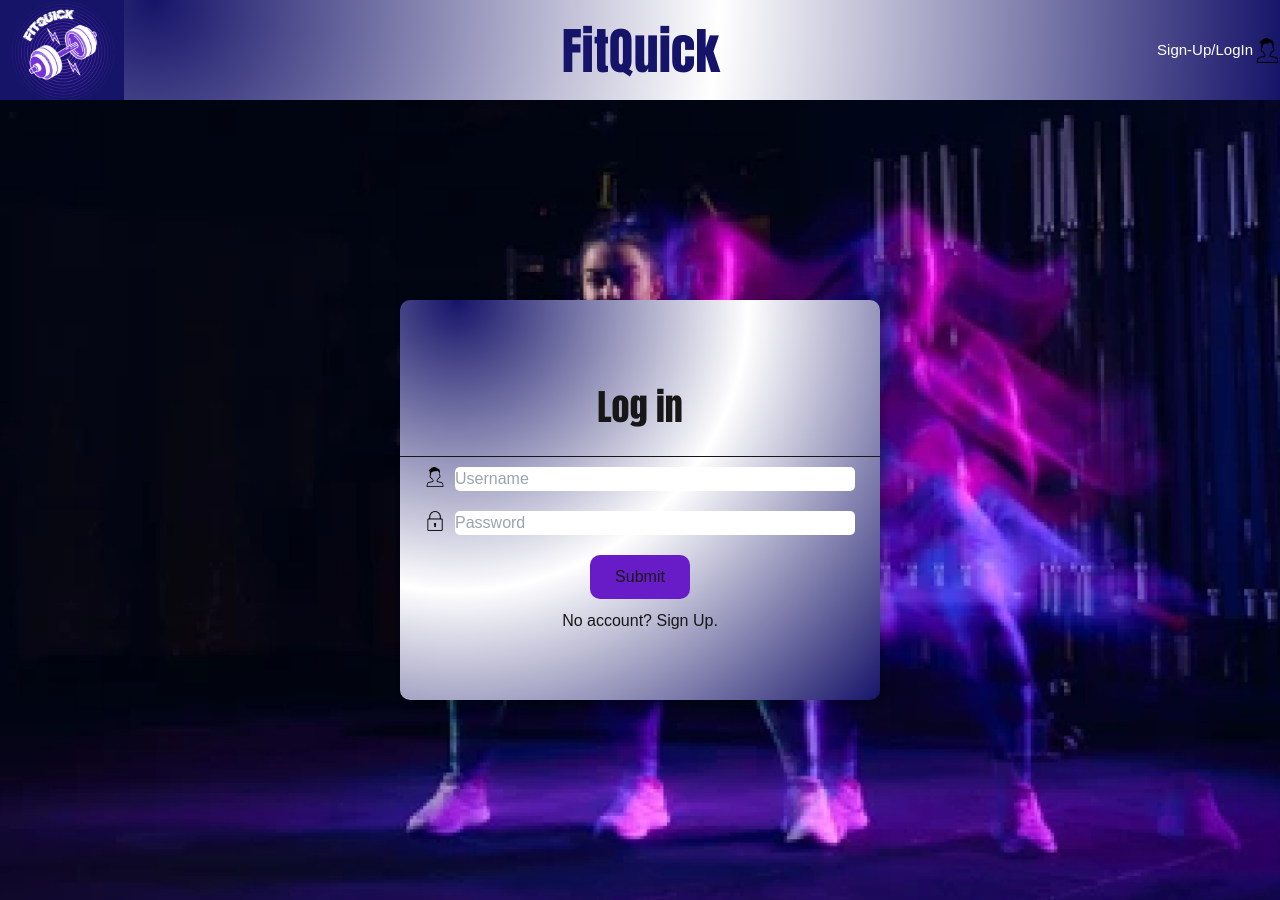
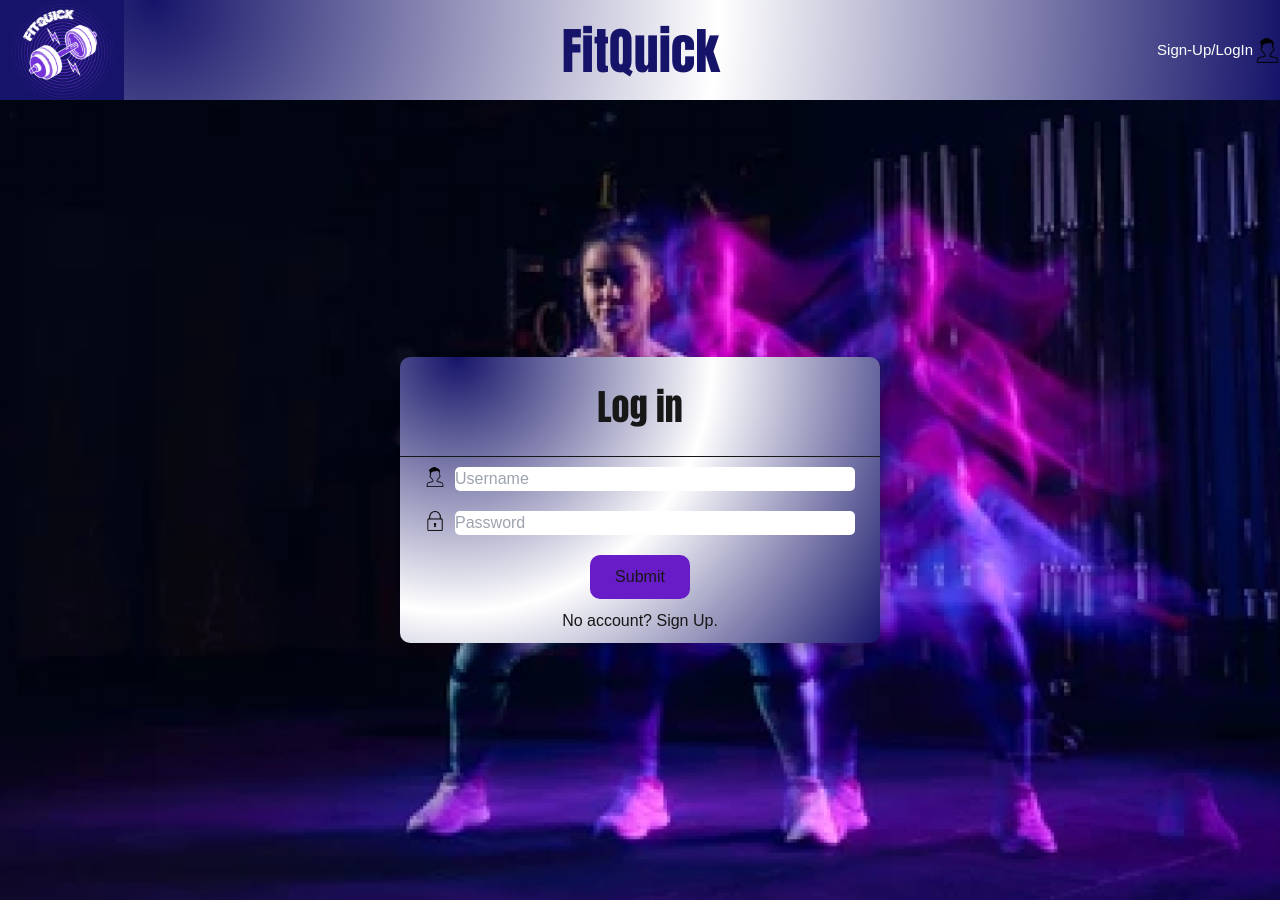
Before and after one commit to philbreunig/fitquick-cs4300, a Next.js app: page /Login in a window 1280 px wide. Built offline with nearby package versions, Linux system fonts and the light colour scheme.

Commit message:
Edit css

```diff
--- a/src/app/components/Login.module.css
+++ b/src/app/components/Login.module.css
@@ -15,7 +15,6 @@
     #161469
   );
   border-radius: 10px;
-  height: 50vh;
   width: 60vh;
   display: flex;
   flex-direction: column;
--- a/src/app/components/Login.tsx
+++ b/src/app/components/Login.tsx
@@ -17,6 +17,10 @@ export default function Login({ onLogin }: LoginProps) {
     e.preventDefault();
     if (!username || !password) {
       alert("Username and Password are required");
+      return;
+    }
+    if (username.includes(" ")) {
+      alert("Username cannot include spaces");
       return;
     }
     onLogin({ username });
```
